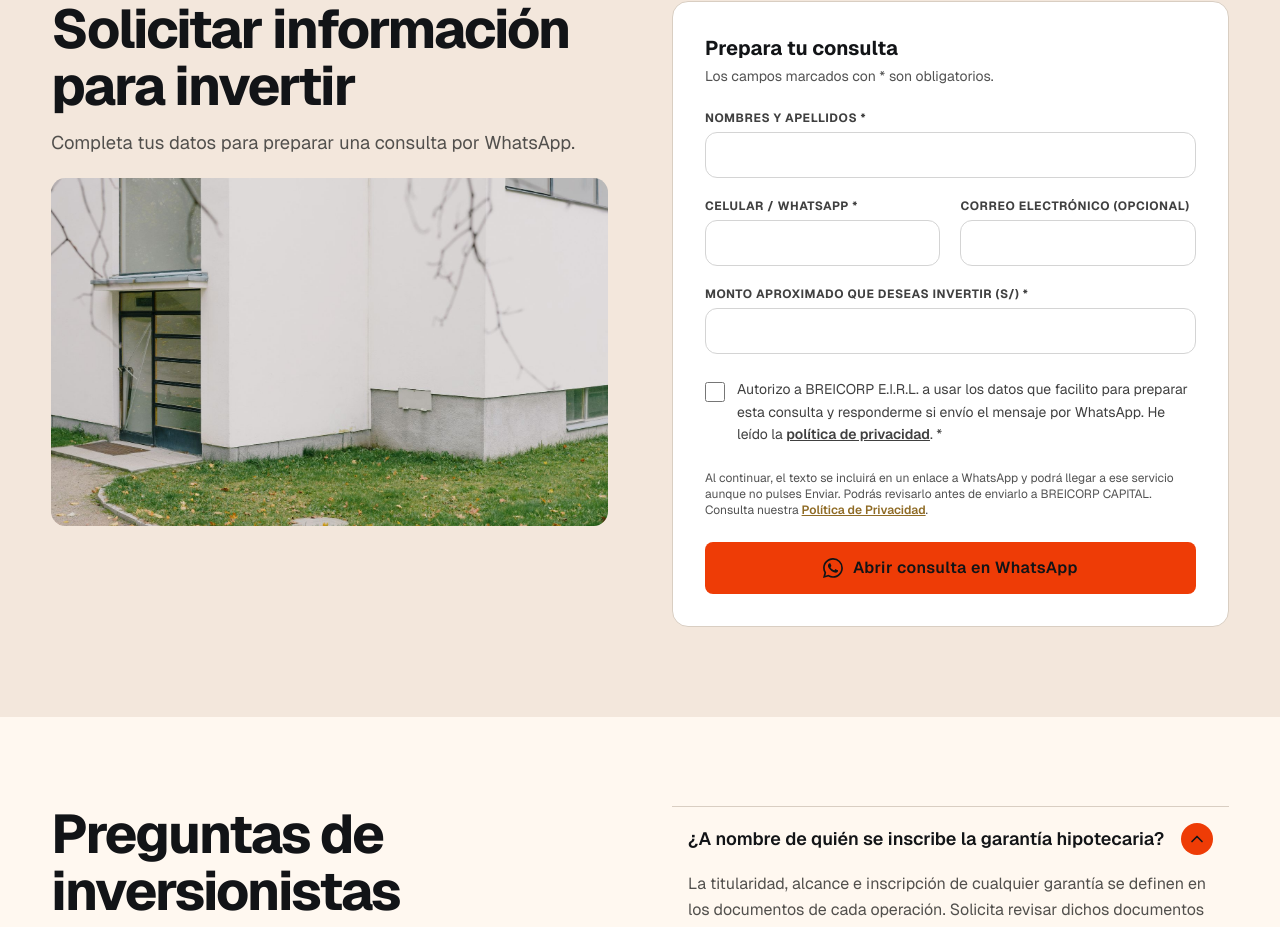
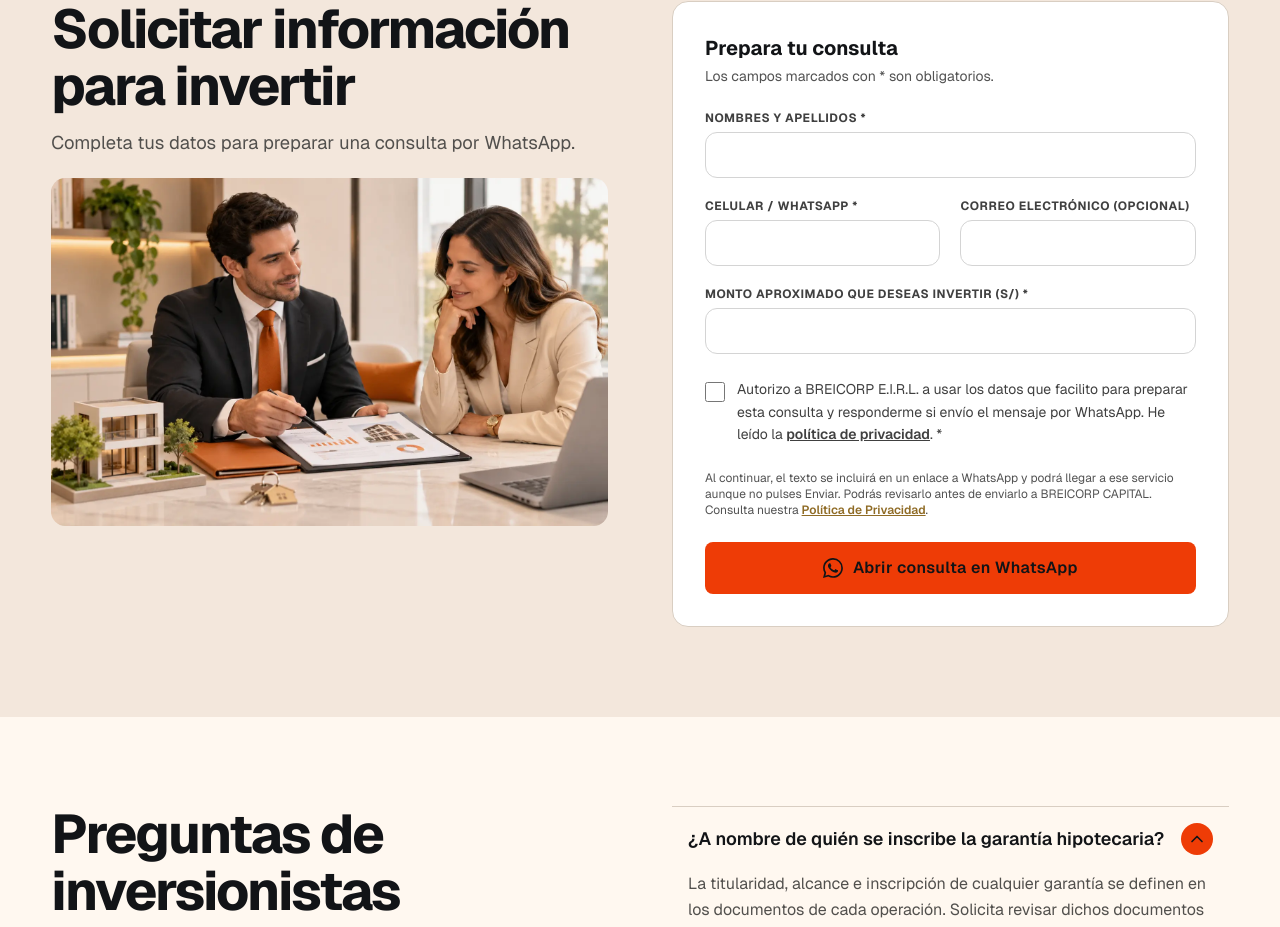
Before and after one commit to BREICORP-PERU/breicorp-capital, a Next.js app: page /inversionistas in a window 1280 px wide. Shown: the part 2084-3011 px from the top of the page. Built offline with nearby package versions, Linux system fonts and the light colour scheme.

Commit message:
Asesoría-financiera.webp junto al [formulario «Solicitar información para invertir», con texto alternativo.

```diff
--- a/src/app/inversionistas/page.tsx
+++ b/src/app/inversionistas/page.tsx
@@ -185,7 +185,7 @@ export default function InversionistasPage() {
               description="Completa tus datos para preparar una consulta por WhatsApp."
               align="left"
             />
-            <EditorialImage photo={photos.property} className="mt-5" />
+            <EditorialImage photo={photos.financialAdvice} className="mt-5" />
           </div>
           <InvestorForm />
         </div>
--- a/src/data/photos.ts
+++ b/src/data/photos.ts
@@ -7,6 +7,7 @@ export const photos = {
   city: { src: "/images/garantia-hipotecaria.jpg", alt: "Edificios comerciales vistos desde la calle" },
   business: { src: "/images/credito-mype.jpg", alt: "Un comerciante en su taller de cerámica" },
   investment: { src: "/images/oportunidades-inversion.jpg", alt: "Una persona de traje frente a una escalera" },
+  financialAdvice: { src: "/images/Asesoría-financiera.webp", alt: "Dos personas revisan documentos de una inversión inmobiliaria" },
   conversation: { src: "/images/conversacion.jpg", alt: "Personas que revisan gráficos y documentos en una mesa" },
   documents: { src: "/images/formalizacion.jpg", alt: "Una persona firma un documento en un escritorio" },
 } as const;
```
Also changed, not shown: public/images/Asesoría-financiera.webp (added).
